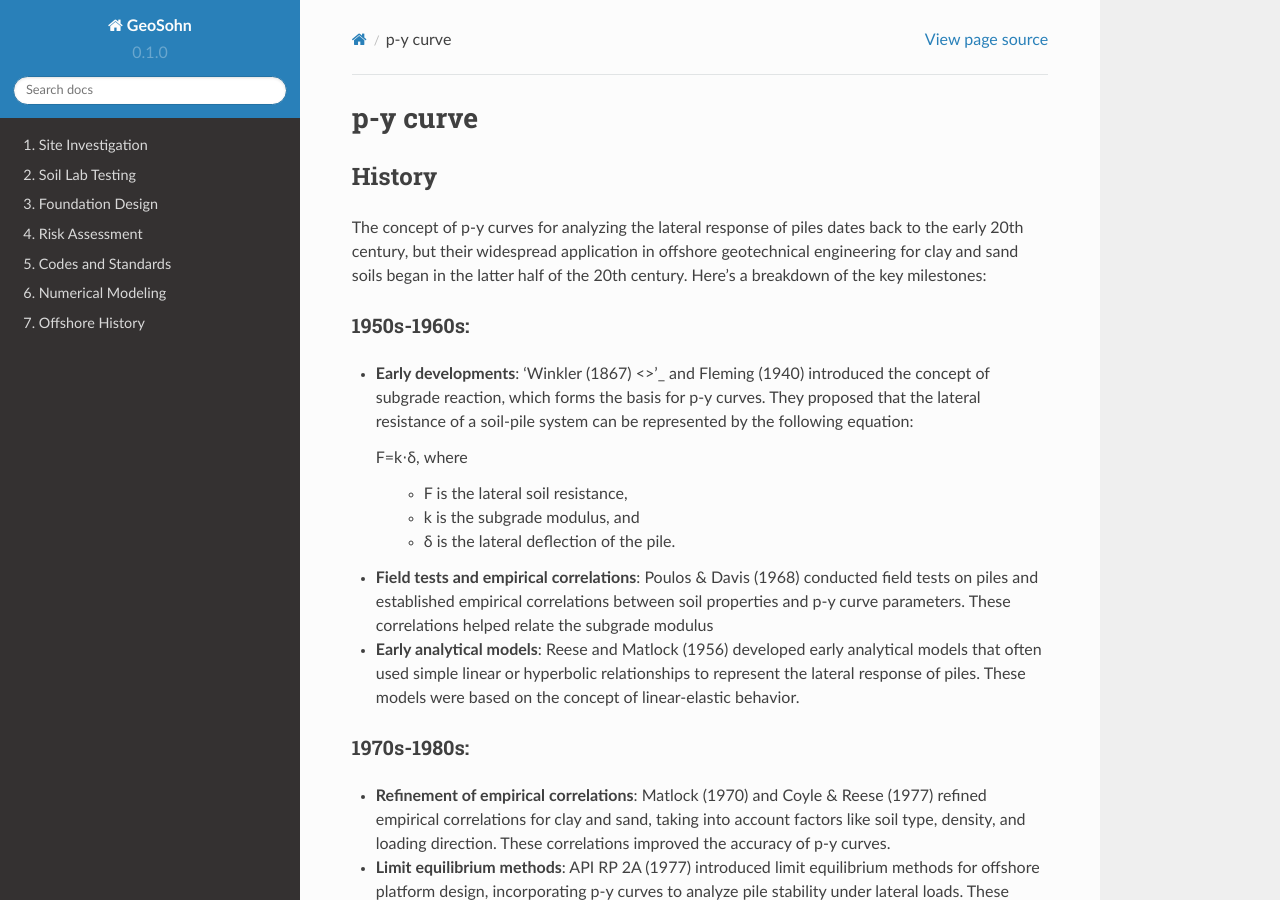
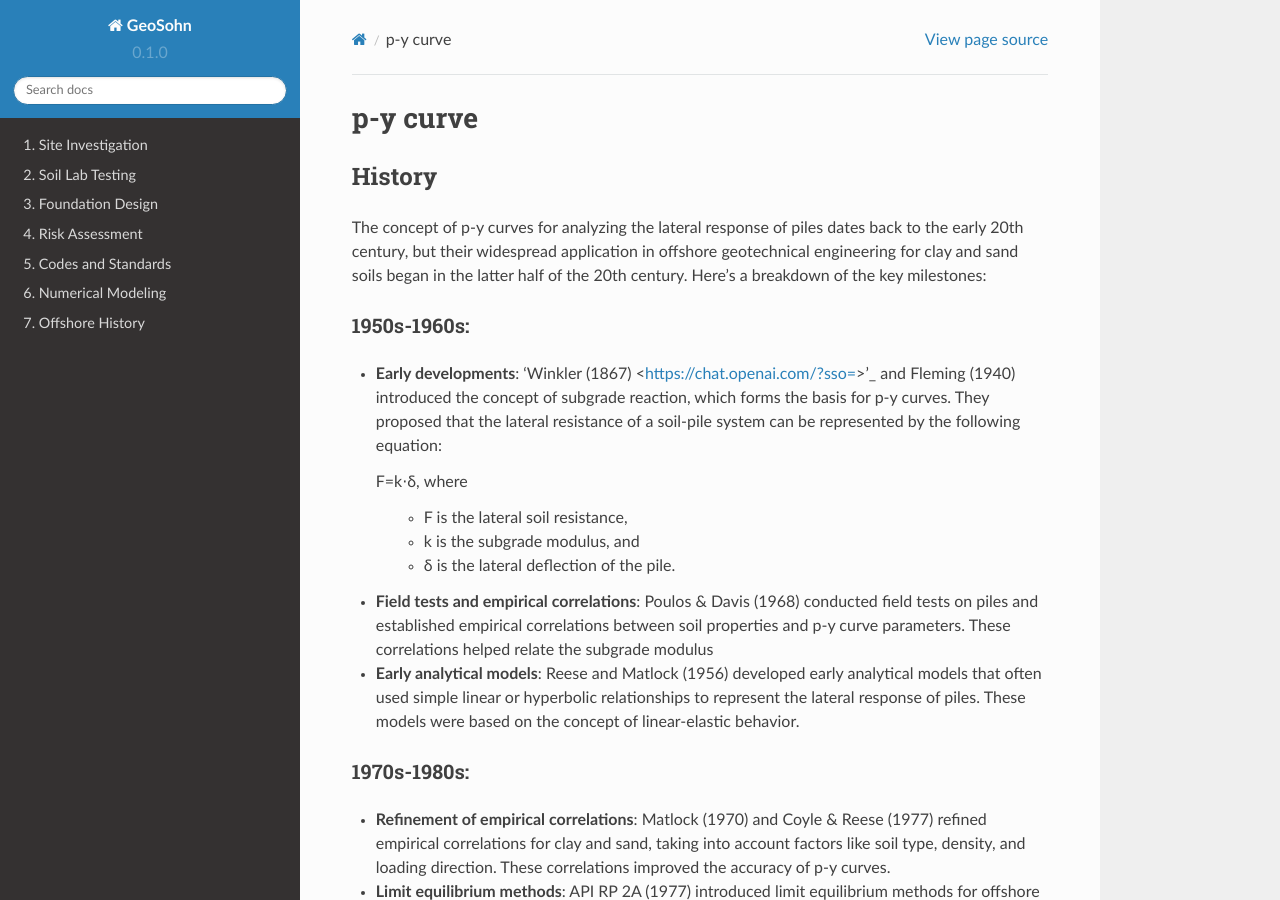
Before and after one commit to jrson11/GeoSohn, a Sphinx documentation site: the page built from docs/source/3_1-py_curve.rst, in a window 1280 px wide and 900 px high. Built offline with Sphinx 7.4.7 and the Read the Docs theme 2.0.0, drawn with Linux system fonts in a browser that asks for light colours; some of the changed lines change nothing that is shown.

Commit message:
Update 3_1-py_curve.rst

```diff
--- a/docs/source/3_1-py_curve.rst
+++ b/docs/source/3_1-py_curve.rst
@@ -9,7 +9,7 @@
 1950s-1960s:
 .............
 
-- **Early developments**: 'Winkler (1867) <>'_ and Fleming (1940) introduced the concept of subgrade reaction, which forms the basis for p-y curves. They proposed that the lateral resistance of a soil-pile system can be represented by the following equation:
+- **Early developments**: 'Winkler (1867) <https://chat.openai.com/?sso=>'_ and Fleming (1940) introduced the concept of subgrade reaction, which forms the basis for p-y curves. They proposed that the lateral resistance of a soil-pile system can be represented by the following equation:
 
   F=k⋅δ,
   where
```
